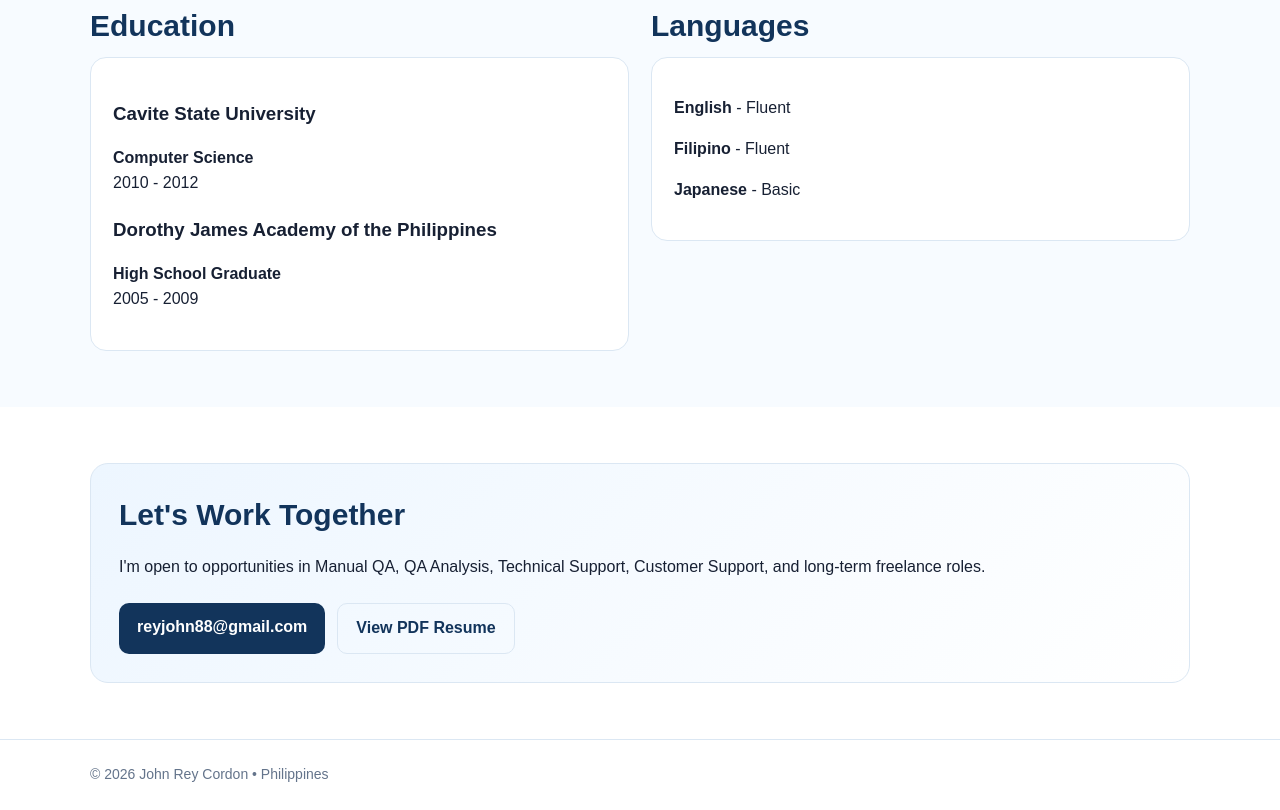
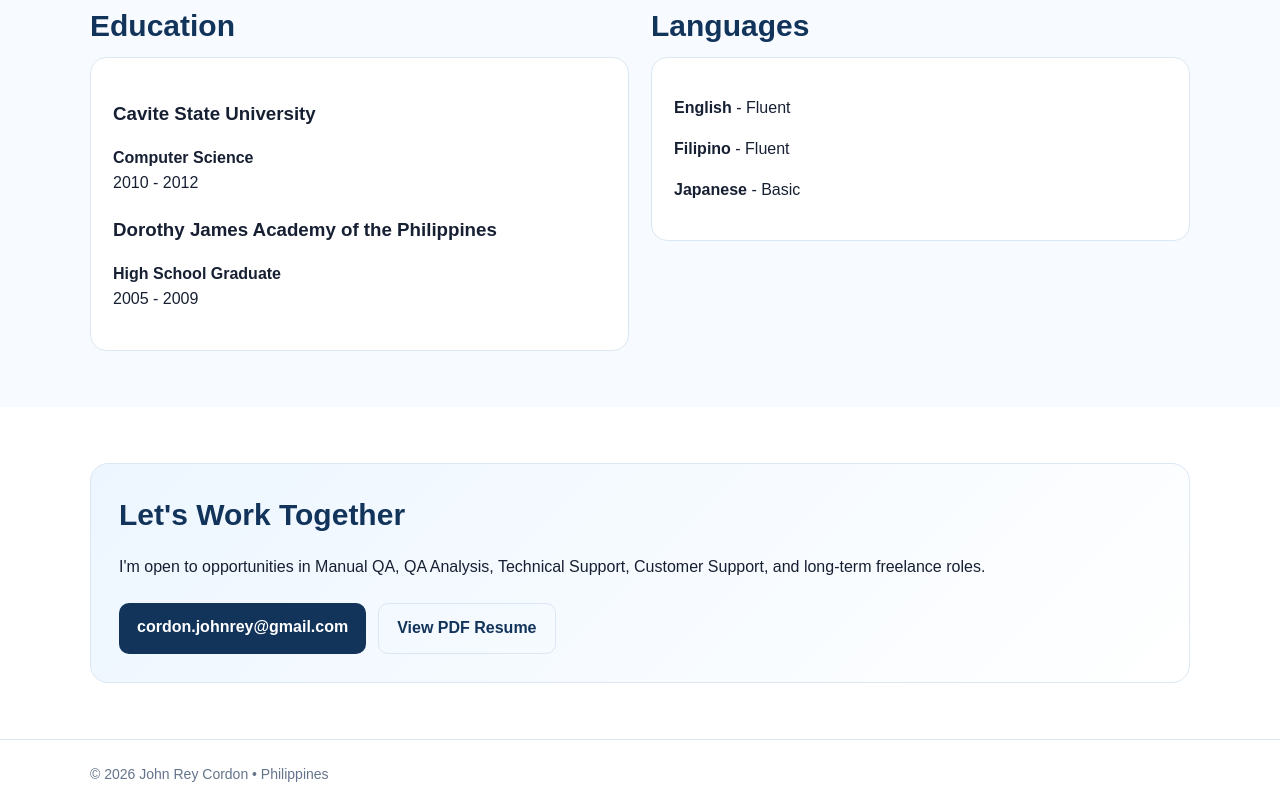
Before and after one commit to cordonjohnrey/cordonjohnrey.github.io, a plain HTML site: page index.html in a window 1280 px wide. Shown: the part 2877-3687 px from the top of the page. Drawn offline with Linux system fonts and the light colour scheme.

Commit message:
Add files via upload

```diff
--- a/index.html
+++ b/index.html
@@ -32,7 +32,7 @@ footer{border-top:1px solid var(--line);padding:24px 0;color:var(--muted);font-s
 <h1>John Rey <span class="accent">Cordon</span></h1>
 <div class="tag">Manual QA Tester / QA Analyst<br>Technical & Customer Support Specialist</div>
 <p>Detail-oriented QA and support professional with experience testing web and mobile applications, APIs, releases, and user flows, backed by years of customer service and technical support work.</p>
-<div class="actions"><a class="btn primary" href="resume.pdf" target="_blank">Download Resume</a><a class="btn secondary" href="mailto:reyjohn88@gmail.com">Email Me</a></div>
+<div class="actions"><a class="btn primary" href="resume.pdf" target="_blank">Download Resume</a><a class="btn secondary" href="mailto:cordon.johnrey@gmail.com">Email Me</a></div>
 </div>
 <div class="stats">
 <div class="stat"><b>3+ Years</b>Quality Assurance</div>
@@ -102,7 +102,7 @@ footer{border-top:1px solid var(--line);padding:24px 0;color:var(--muted);font-s
 </div>
 </section>
 
-<section><div class="wrap"><div class="contact"><h2 class="section-title">Let's Work Together</h2><p>I'm open to opportunities in Manual QA, QA Analysis, Technical Support, Customer Support, and long-term freelance roles.</p><div class="actions"><a class="btn" style="background:var(--navy);color:white" href="mailto:reyjohn88@gmail.com">reyjohn88@gmail.com</a><a class="btn" style="border:1px solid var(--line);color:var(--navy)" href="resume.pdf" target="_blank">View PDF Resume</a></div></div></div></section>
+<section><div class="wrap"><div class="contact"><h2 class="section-title">Let's Work Together</h2><p>I'm open to opportunities in Manual QA, QA Analysis, Technical Support, Customer Support, and long-term freelance roles.</p><div class="actions"><a class="btn" style="background:var(--navy);color:white" href="mailto:cordon.johnrey@gmail.com">cordon.johnrey@gmail.com</a><a class="btn" style="border:1px solid var(--line);color:var(--navy)" href="resume.pdf" target="_blank">View PDF Resume</a></div></div></div></section>
 </main>
 <footer><div class="wrap">© 2026 John Rey Cordon • Philippines</div></footer>
 </body></html>
```
Also changed, not shown: 1 other file.
